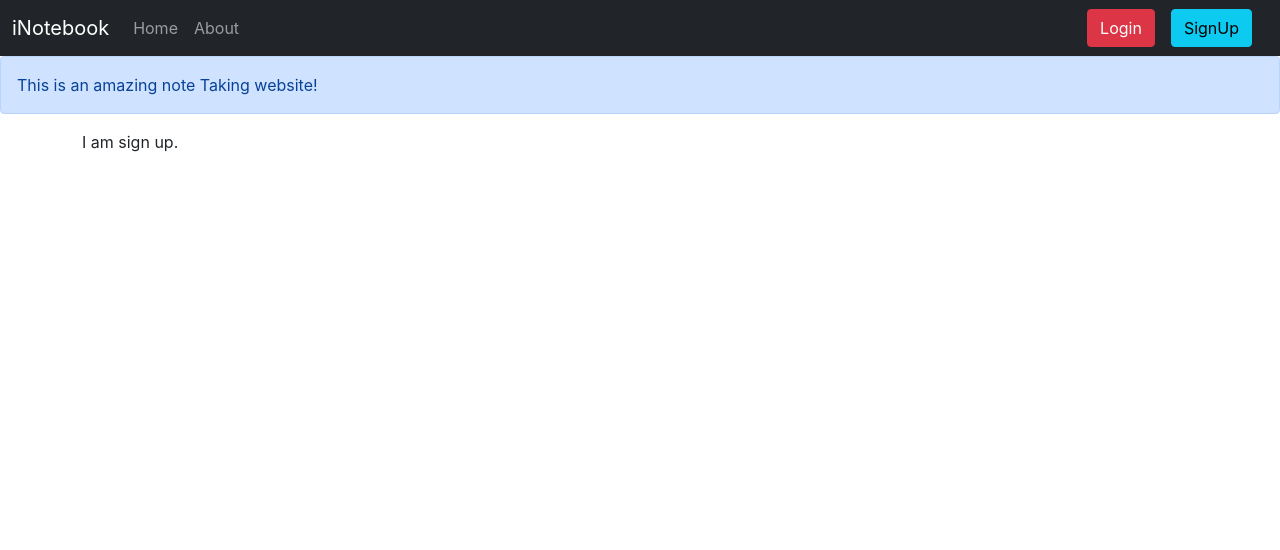
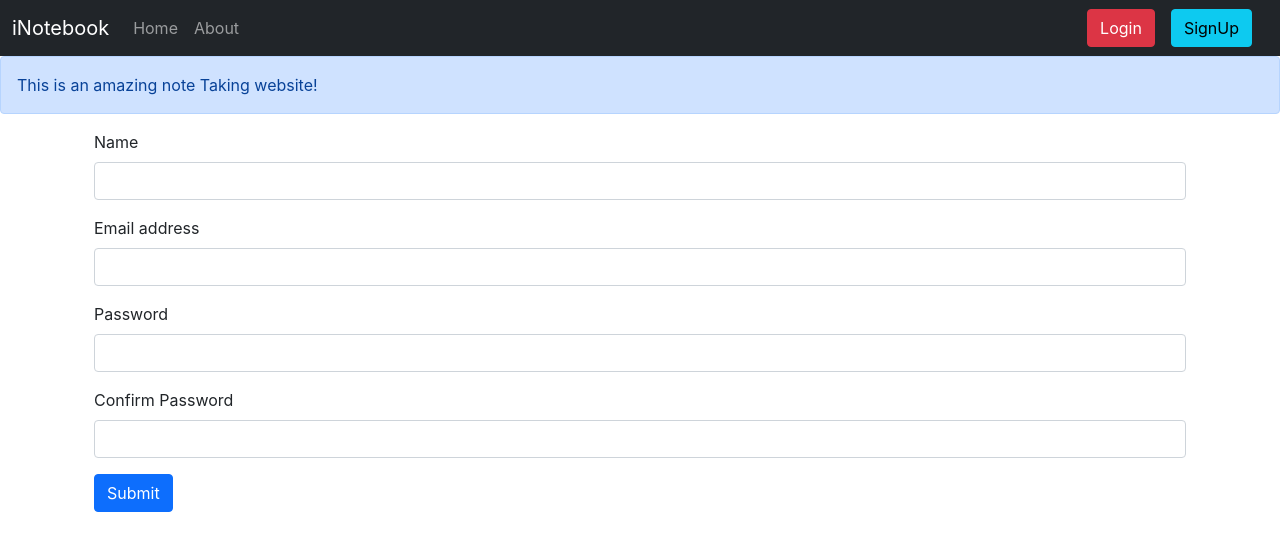
Before and after one commit to dazzlerabhi30800/iNotebook-react, a React (Create React App) app: page /signup in a window 1280 px wide. Shown: the top 550 px of the page. Built offline with nearby package versions, Linux system fonts and the light colour scheme.

Commit message:
Video 70 Completed

```diff
--- a/src/components/Signup.js
+++ b/src/components/Signup.js
@@ -1,9 +1,60 @@
-import React from 'react'
+import React, {useState} from 'react'
+import { useNavigate } from "react-router-dom";
 
 const Signup = () => {
+    const [credentials, setCredentials] = useState({name: "", email : "", password: "", cpassword: ""});
+    let navigate = useNavigate();
+
+    const handleSubmit = async (e) => {
+        e.preventDefault();
+        const {name, email, password} = credentials;
+        const response = await fetch("http://localhost:5000/api/auth/createuser", {
+            method: 'POST',
+            headers : {
+                'Content-Type' : 'application/json',
+            },
+            body: JSON.stringify({name, email, password})
+        });
+        const json = await response.json();
+        console.log(json);
+        if(json.success){
+            // save the auth token and redirect
+            localStorage.setItem('token', json.authtoken);
+            navigate("/");
+        }
+        else {
+            alert("Invalid credentials!");
+        }
+    }
+
+    const onChange = (e) => {
+        setCredentials({...credentials, [e.target.name]: e.target.value})
+    }
+
     return (
-        <div>
-            I am sign up.
+        <div className='container'>
+          <form onSubmit={handleSubmit}>
+                <div className="mb-3">
+                    <label htmlFor="name" className="form-label">Name</label>
+                    <input type="text" className="form-control" onChange={onChange} name='name' id="name" aria-describedby="emailHelp" />
+                </div>
+
+                <div className="mb-3">
+                    <label htmlFor="email" className="form-label">Email address</label>
+                    <input type="email" className="form-control" onChange={onChange} name='email' id="email" aria-describedby="emailHelp" />
+                </div>
+                <div className="mb-3">
+                    <label htmlFor="password" className="form-label">Password</label>
+                    <input type="password" className="form-control" onChange={onChange} name='password' id="password" minLength={5} required />
+                </div>
+
+                <div className="mb-3">
+                    <label htmlFor="cpassword" className="form-label">Confirm Password</label>
+                    <input type="password" className="form-control" onChange={onChange} name='cpassword' id="cpassword" minLength={5} required />
+                </div>
+
+                <button type="submit" className="btn btn-primary">Submit</button>
+            </form>
         </div>
     )
 }
```
Also changed, not shown: 1 other file (tests, documents, lock files or other folders).
